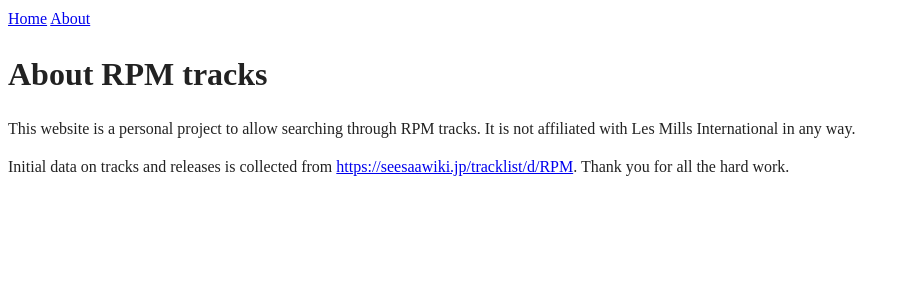
After one commit to whyscream/rpmtracks, a Django app: page /about/ in a window 1280 px wide. The commit adds this page. Shown: the top 300 px of the page, without its empty margins (0-910 px from the left). Run offline with Django 5.2, Linux system fonts and the light colour scheme.

Commit message:
Add about page

```diff
--- a/rpmtracks/apps/tracks/scraper.py
+++ b/rpmtracks/apps/tracks/scraper.py
@@ -9,7 +9,7 @@ from .models import Release, Track
 
 logger = logging.getLogger(__name__)
 
-SOURCE_URL = "https://seesaawiki.jp/tracklist/d/RPM"
+SCRAPE_URL = "https://seesaawiki.jp/tracklist/d/RPM"
 
 
 def parse_track(row: Tag) -> dict | None:
@@ -100,8 +100,8 @@ def parse_tracks_from_html(html: str) -> list[dict]:
     return tracks
 
 def scrape_tracks() -> list[dict]:
-    """Scrape tracks from the SOURCE_URL."""
-    response = httpx.get(SOURCE_URL)
+    """Scrape tracks from the SCRAPE_URL."""
+    response = httpx.get(SCRAPE_URL)
     response.raise_for_status()  # Ensure we raise an error for bad responses
     return parse_tracks_from_html(response.text)
 
--- a/rpmtracks/apps/tracks/urls.py
+++ b/rpmtracks/apps/tracks/urls.py
@@ -6,5 +6,6 @@ app_name = "tracks"
 urlpatterns = [
     path("release/<str:release_number>/track/<int:pk>/", views.TrackDetailView.as_view(), name="detail"),
     path("release/<str:release_number>/", views.TrackListView.as_view(), name="list_by_release"),
+    path("about/", views.AboutView.as_view(), name="about"),
     path("", views.TrackListView.as_view(), name="list"),
 ]
--- a/rpmtracks/apps/tracks/views.py
+++ b/rpmtracks/apps/tracks/views.py
@@ -1,13 +1,21 @@
 from django.shortcuts import redirect
-from django.views.generic import ListView, RedirectView, DetailView
+from django.views.generic import ListView, RedirectView, DetailView, TemplateView
 
 from .forms import SelectReleaseForm
 from .models import Track, Release
+from .scraper import SCRAPE_URL
+
+
+class AboutView(TemplateView):
+    template_name = "about.html"
+    def get_context_data(self, **kwargs):
+        ctx = super().get_context_data(**kwargs)
+        ctx["scrape_url"] = SCRAPE_URL
+        return ctx
 
 class TrackListView(ListView):
     template_name = "tracks/track_list.html"
     context_object_name = "tracks"
-    http_method_names = ["get", "post", "head", "options", "trace"]
 
     release = None
     select_release_form = None
--- /dev/null
+++ b/rpmtracks/templates/about.html
@@ -0,0 +1,9 @@
+{% extends 'base.html' %}
+
+{%  block title %}RPM tracks - About{% endblock title %}
+
+{% block content %}
+    <h1>About RPM tracks</h1>
+    <p>This website is a personal project to allow searching through RPM tracks. It is not affiliated with Les Mills International in any way.</p>
+    <p>Initial data on tracks and releases is collected from <a href="{{  scrape_url }}">{{  scrape_url }}</a>. Thank you for all the hard work.</p>
+{% endblock content %}
--- a/rpmtracks/templates/base.html
+++ b/rpmtracks/templates/base.html
@@ -30,7 +30,7 @@
     <header>
         <nav>
             <a href="{% url 'tracks:list' %}">Home</a>
-            <a href="#">About</a>
+            <a href="{% url 'tracks:about' %}">About</a>
         </nav>
     </header>
     <main>
```
